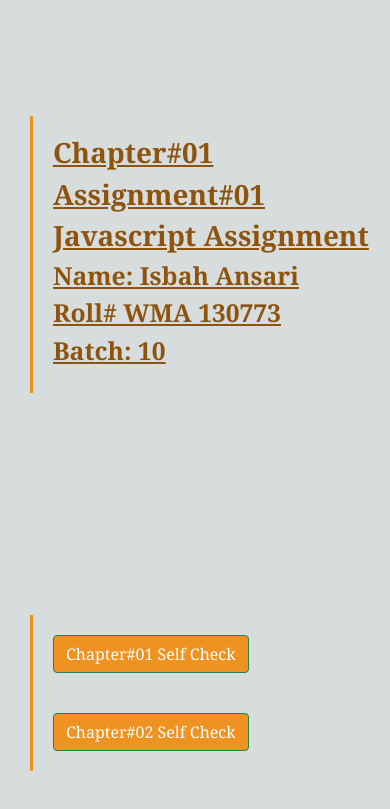
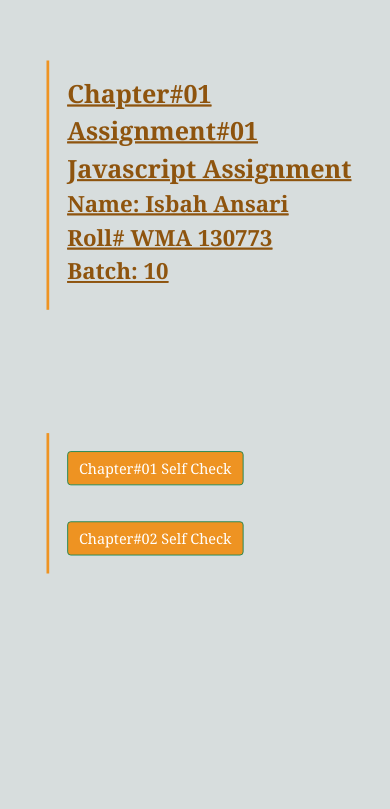
Before and after one commit to isbahansariii/js-assignment, a plain HTML site: page index.html in a window 390 px wide. Shown: the part 105-914 px from the top of the page. After the commit the page ends 844 px from the top, so only its background shows below. Drawn offline with nearby package versions, Linux system fonts and the light colour scheme.

Commit message:
style.css

```diff
--- a/style.css
+++ b/style.css
@@ -77,7 +77,8 @@ a.selfTest_button>button:hover {
         flex-direction: column;
         align-items: flex-start;
         justify-content: space-evenly;
-        height: 130vh;
+        transform: scale(0.9);
+        height: 100vh;
     }
 
     body>u {
```
